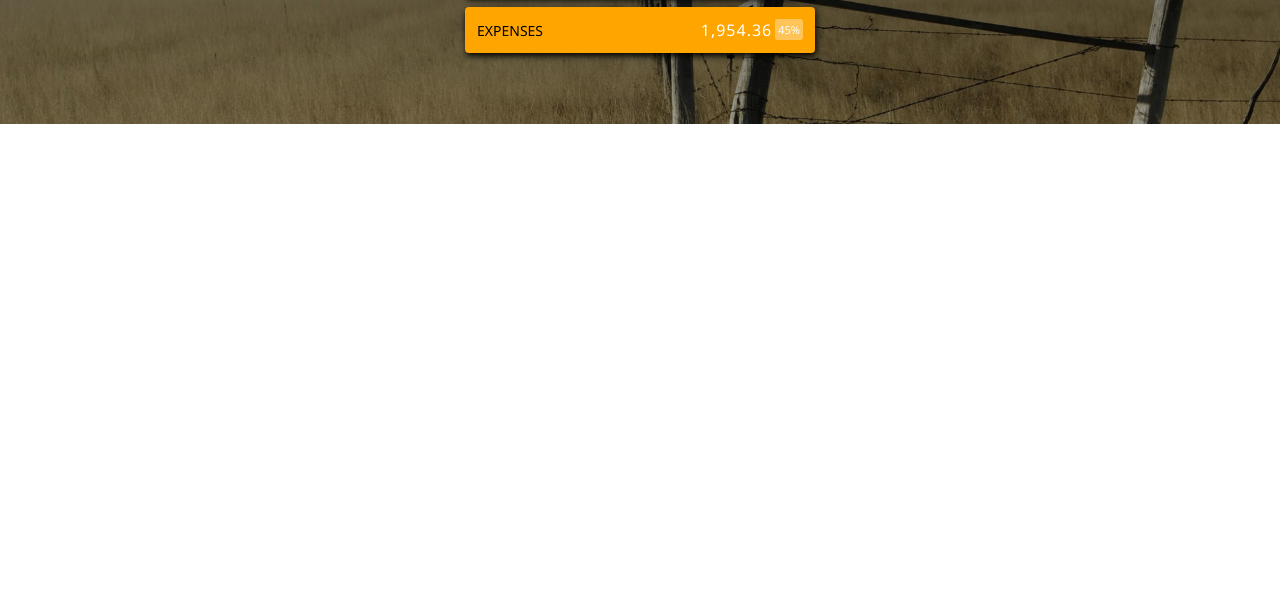
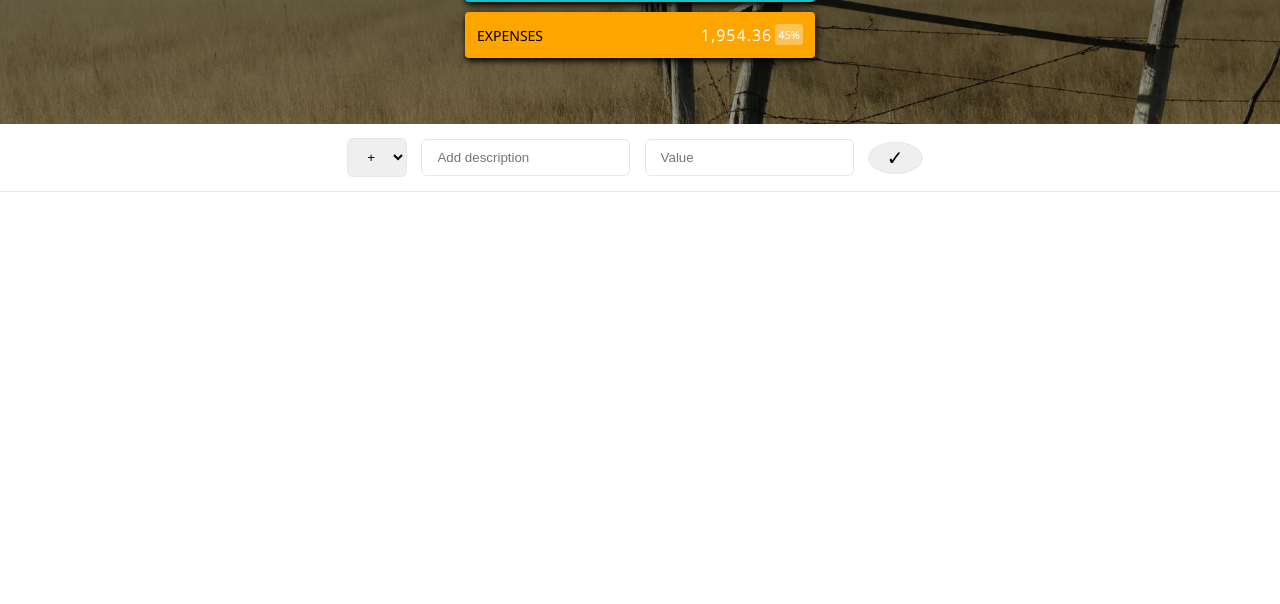
Before and after one commit to Eazash/re-learning-js, a plain HTML site: page index.html in a window 1280 px wide. Shown: the part 196-800 px from the top of the page. Drawn offline with Linux system fonts and the light colour scheme.

Commit message:
designed middle section

```diff
--- a/css/style.css
+++ b/css/style.css
@@ -26,7 +26,7 @@ body {
 }
 
 .budget {
-    position:  absolute;
+    position:  relative;
     top: 50%;
     left:50%;
     width: 350px;
@@ -76,3 +76,37 @@ box-shadow: 1px 3px 6px 0px #000;
     background-color: rgba(255,255,255,0.35);
     border-radius: 3px;
 }
+
+
+.add {
+    padding: 14px;
+    border-bottom: 1px solid #e7e7e7;
+}
+.add_container {
+    margin: 0 auto;
+    text-align: center;
+    align-items: center;
+}
+input,select, button{
+    border: 1px solid #e7e7e7;
+    margin-right: 10px;
+    border-radius: 6px;
+    /* align-self: ; */
+    min-width: 55px;
+    transition: border 0.5s;
+    padding: 10px 15px;
+    vertical-align: middle;
+}
+input:focus , select:focus{
+    /* border-radius: ; */
+    border: 1px solid #ff4500;
+}
+input:focus, select:focus, button:focus{
+    outline: none;
+
+}
+.add_btn {
+    font-size: 20px;
+    border-radius: 100%;
+    padding: 3px;
+}
--- a/index.html
+++ b/index.html
@@ -17,7 +17,6 @@
 </head>
 
 <body>
-    <div class="bottom"></div>
     <div class="top">
         <div class="budget">
             <div class="budget_title">
@@ -39,7 +38,22 @@
                 </div>
             </div>
         </div>
-        <script src="js/script.js" async defer></script>
+    </div>
+    <div class="bottom">
+        <div class="add">
+            <div class="add_container">
+                <select name="" id="" class="add_type">
+                    <option value="inc" selected>+</option>
+                    <option value="exp">-</option>
+                </select>
+                <input type="text" name="" id="" class="add_description" placeholder="Add description">
+                <input type="number" name="" id="" class="add_value" placeholder="Value">
+                <button class="add_btn">&checkmark;</button>
+
+            </div>
+        </div>
+    </div>
+    <script src=" js/script.js" async defer></script>
 </body>
 
 </html>
```
